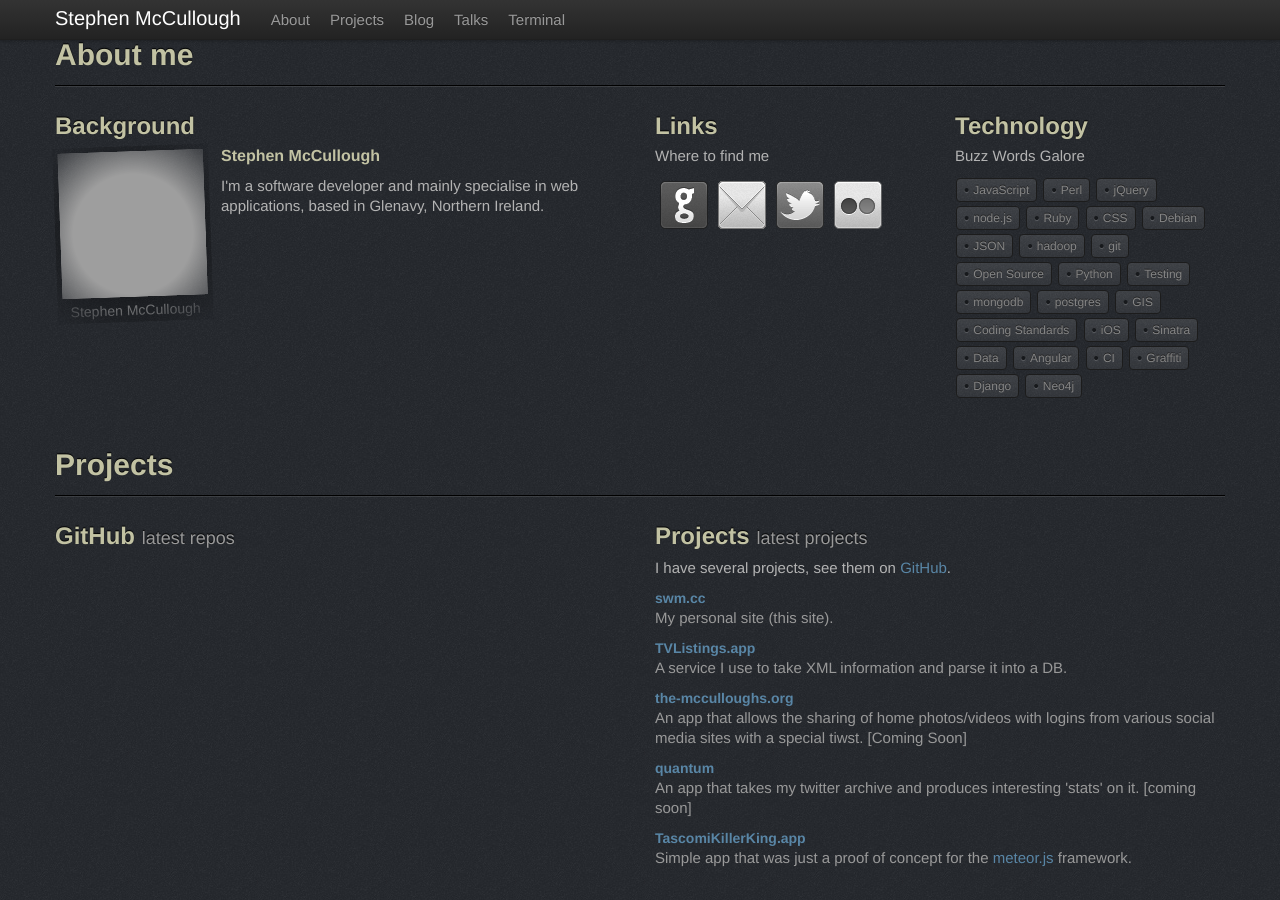
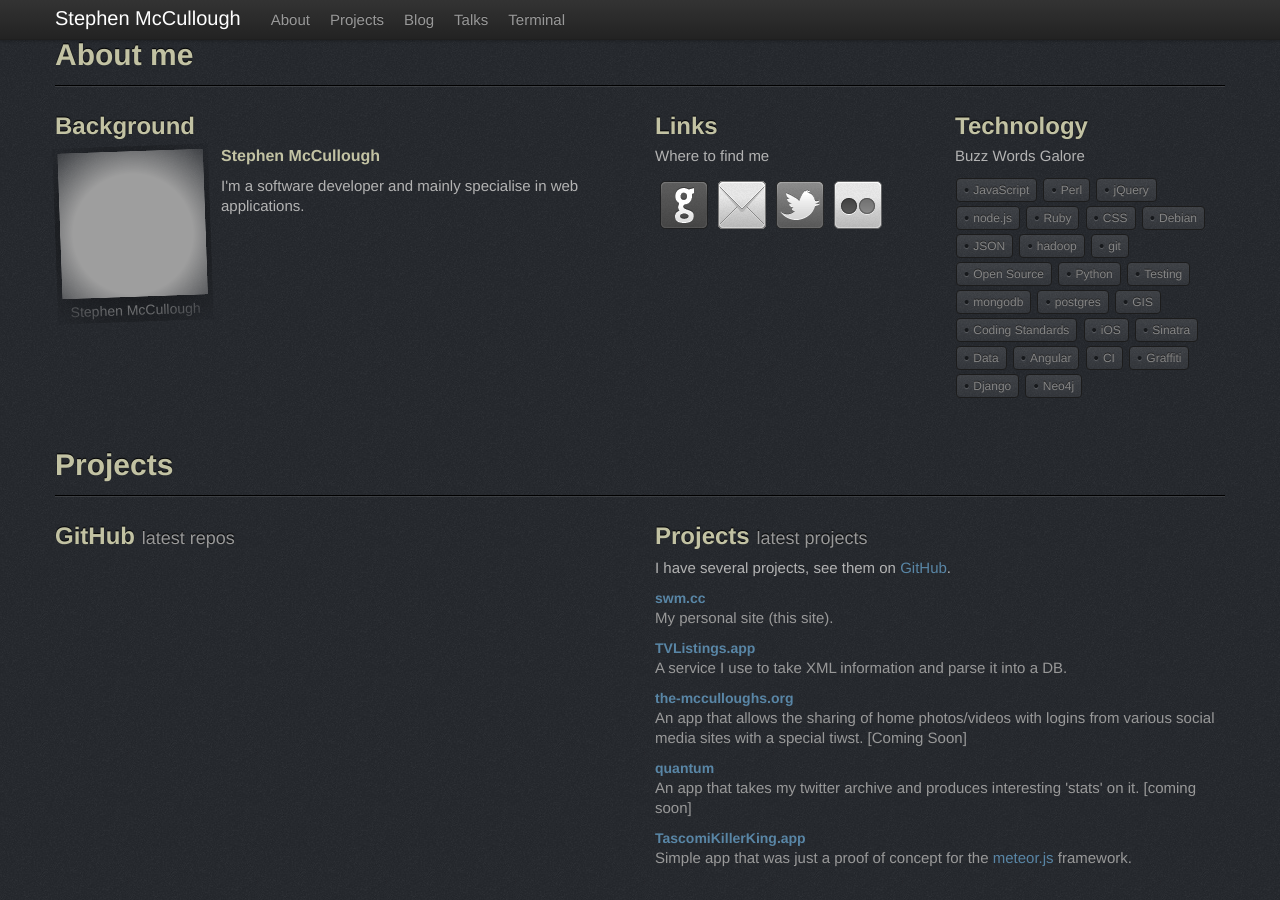
Before and after one commit to swmcc/swmcc.github.io, a Jekyll site: the page built from index.html, in a window 1280 px wide and 900 px high. Built offline with Jekyll 4.4.1, drawn with Linux system fonts in a browser that asks for light colours; nearby versions of some CDN libraries; the list of posts is cut into pages by our own code; grey boxes are pictures that could not be loaded.

Commit message:
Minor Amendments

```diff
--- a/index.html
+++ b/index.html
@@ -16,7 +16,7 @@ is_index: true
 				</figure>
 				<div itemprop="description">
 					<h4>Stephen McCullough</h4>
-                                        <p>I'm a software developer and mainly specialise in web applications, based in Glenavy, Northern Ireland.</p>
+                                        <p>I'm a software developer and mainly specialise in web applications.</p>
 				</div>
 			</div>
 		</div>
@@ -62,10 +62,10 @@ is_index: true
 				<li>iOS</li>
 				<li>Sinatra</li>
 				<li>Data</li>
-                                <li>Angular</li>
-                                <li>CI</li>
-                                <li>Graffiti</li>
-                                <li>Django</li>
+        <li>Angular</li>
+        <li>CI</li>
+        <li>Graffiti</li>
+        <li>Django</li>
 				<li>Neo4j</li>
 			</ul>
 		</div>
```
